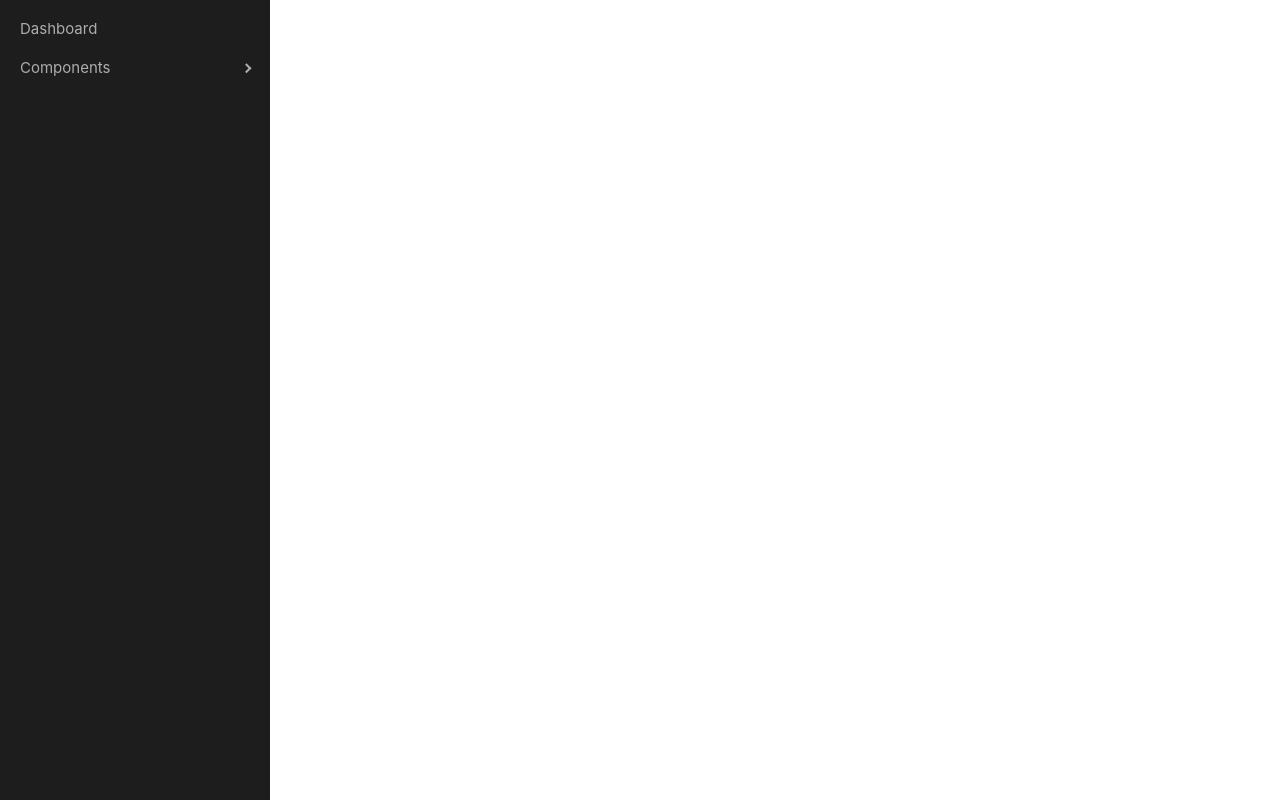
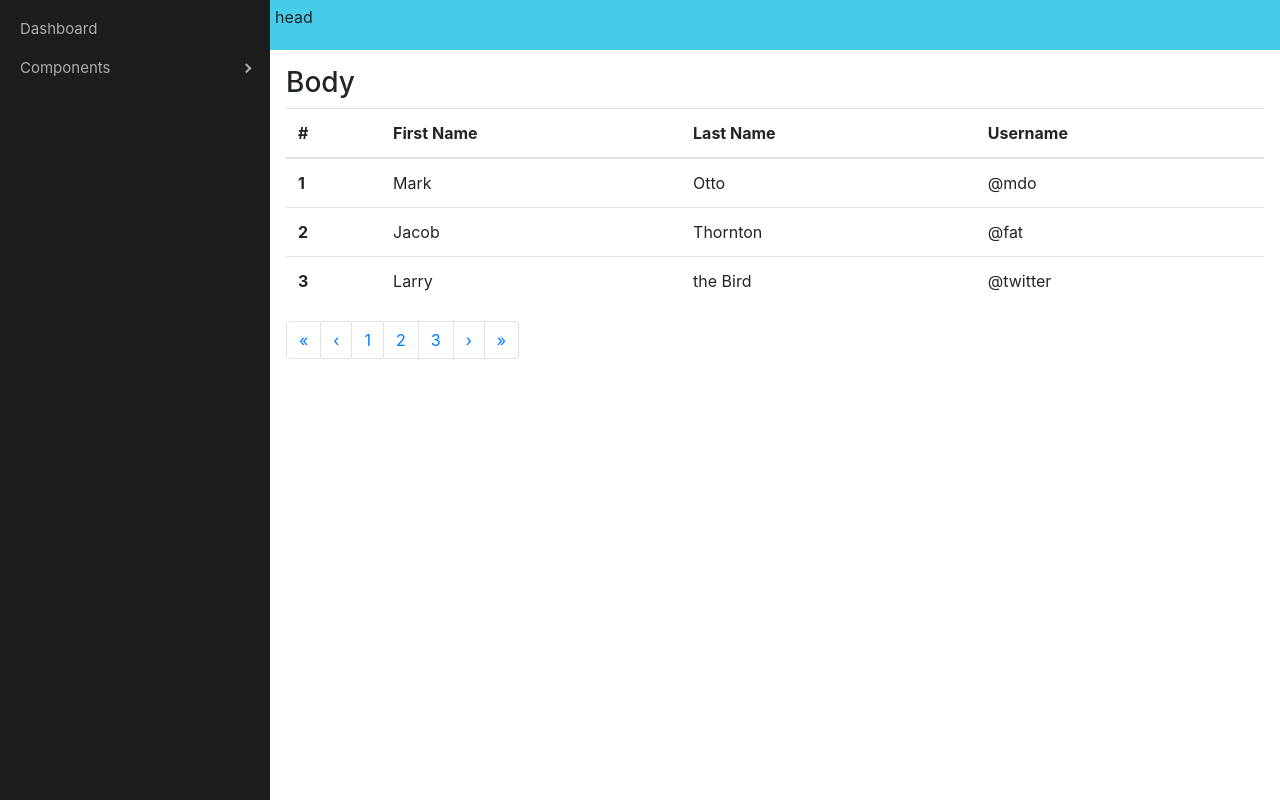
Before and after one commit to pounder-er/Pro-SE, a React (Create React App) app in the folder my-app/: page / in a window 1280 px wide. Built offline with nearby package versions, Linux system fonts and the light colour scheme.

Commit message:
+Header+table+Pagination

```diff
--- a/my-app/src/Login.css
+++ b/my-app/src/Login.css
@@ -1,24 +1,27 @@
-.Login{
+.Container{
     display: flex;
     height: 100vh;
     justify-content: center;
     align-items: center;
+    background-color: #1F1F1F;
+}
 
-}
-.Container{
+.Login{
     display: flex;
     flex-direction: column;
-    height: 50vh;
+    justify-content: center;
+    height: 100vh;
     width: 50vh;
+    background-color: #1F1F1F;
 }
 
-.image{
+
+.Image{
     display: flex;
-    flex-grow: 1;
     justify-content: center;
 }
 
-.imdog{
+.Logo{
     height: auto;
     width: 30vh;
 }
--- a/my-app/src/Login.js
+++ b/my-app/src/Login.js
@@ -18,13 +18,13 @@ class Login extends React.Component {
     }
     render() {
         return (
-            <div className="Login">
-                <body className="Container">
-                <div className="image">
-                <img className="imdog" src={logo} alt="Dogecoin"/>
+            <div className="Container">
+                <body className="Login">
+                <div className="Image">
+                <img className="Logo" src={logo} alt="Dogecoin"/>
                 </div>
 
-                    <InputGroup style={{marginTop:10}}>
+                    <InputGroup style={{marginTop:15}}>
                         <InputGroupAddon addonType="prepend">
 
                             <InputGroupText><BsFillPersonFill/></InputGroupText>
@@ -32,14 +32,14 @@ class Login extends React.Component {
                         <Input placeholder="username"  />
                     </InputGroup>
 
-                    <InputGroup style={{marginTop:10}}>
+                    <InputGroup style={{marginTop:12}}>
                         <InputGroupAddon addonType="prepend">
                             <InputGroupText><BsFillLockFill/></InputGroupText>
                         </InputGroupAddon>
                         <Input placeholder="Password" type="password"/>
                     </InputGroup>
 
-                    <Button style={{marginTop:10}} color="primary">Login</Button>
+                    <Button style={{marginTop:15}} color="primary">Login</Button>
                 </body>
             </div>
         );
--- a/my-app/src/Manager.css
+++ b/my-app/src/Manager.css
@@ -1,5 +1,30 @@
 .Container{
     display: flex;
-    width: auto;
+    justify-content: flex-start;
+    background-color:rgb(255, 255, 255) ;
+}
+.Content{
+    display: flex;
+    flex-direction: column;
+    flex-grow: 1;
+    /* background-color: rgb(142, 207, 57); */
     height: 100vh;
+
 }
+
+.Header{
+    background-color: #46CBE8;
+    height: 50px;
+    padding: 5px;
+}
+
+.Body{
+    padding: 2vh;
+    flex-grow: 1;
+    overflow-y: scroll;
+}
+
+.Sidebar{
+    height: 100%;
+    background-color:black;
+}
--- a/my-app/src/Manager.js
+++ b/my-app/src/Manager.js
@@ -3,10 +3,25 @@ import './Login.css';
 
 import './Manager.css';
 
-import { Button, InputGroup, InputGroupAddon, InputGroupText, Input } from 'reactstrap';
+import {
+    Button,
+    InputGroup,
+    InputGroupAddon,
+    InputGroupText,
+    Input,
+    Table,
+    Pagination,
+    PaginationItem,
+    PaginationLink
+} from 'reactstrap';
 import 'bootstrap/dist/css/bootstrap.min.css';
 
-import { ProSidebar, Menu, MenuItem, SubMenu } from 'react-pro-sidebar';
+import {
+    ProSidebar,
+    Menu,
+    MenuItem,
+    SubMenu
+} from 'react-pro-sidebar';
 import 'react-pro-sidebar/dist/css/styles.css';
 
 import { BsFillPersonFill, BsFillLockFill } from "react-icons/bs";
@@ -22,6 +37,7 @@ class Manager extends React.Component {
     render() {
         return (
             <div className="Container">
+                <div className="Sidebar">
                     <ProSidebar>
                         <Menu iconShape="square">
                             <MenuItem >Dashboard</MenuItem>
@@ -32,6 +48,68 @@ class Manager extends React.Component {
                         </Menu>
                     </ProSidebar>
                 </div>
+                <div className="Content">
+                    <header className="Header">
+                        <p>head</p>
+                    </header>
+                    <body className="Body">
+                        <h3>Body</h3>
+                        <Table hover>
+                            <thead>
+                                <tr>
+                                    <th>#</th>
+                                    <th>First Name</th>
+                                    <th>Last Name</th>
+                                    <th>Username</th>
+                                </tr>
+                            </thead>
+                            <tbody>
+                                <tr>
+                                    <th scope="row">1</th>
+                                    <td>Mark</td>
+                                    <td>Otto</td>
+                                    <td>@mdo</td>
+                                </tr>
+                                <tr>
+                                    <th scope="row">2</th>
+                                    <td>Jacob</td>
+                                    <td>Thornton</td>
+                                    <td>@fat</td>
+                                </tr>
+                                <tr>
+                                    <th scope="row">3</th>
+                                    <td>Larry</td>
+                                    <td>the Bird</td>
+                                    <td>@twitter</td>
+                                </tr>
+                            </tbody>
+                        </Table>
+                        <Pagination aria-label="Page navigation example">
+                            <PaginationItem>
+                                <PaginationLink first href="#" />
+                            </PaginationItem>
+                            <PaginationItem>
+                                <PaginationLink previous href="#" />
+                            </PaginationItem>
+                            <PaginationItem>
+                                <PaginationLink href="#">1</PaginationLink>
+                            </PaginationItem>
+                            <PaginationItem>
+                                <PaginationLink href="#">2</PaginationLink>
+                            </PaginationItem>
+                            <PaginationItem>
+                                <PaginationLink href="#">3</PaginationLink>
+                            </PaginationItem>
+                            <PaginationItem>
+                                <PaginationLink next href="#" />
+                            </PaginationItem>
+                            <PaginationItem>
+                                <PaginationLink last href="#" />
+                            </PaginationItem>
+                        </Pagination>
+                    </body>
+                </div>
+            </div>
         );
     }
 }
```
Lines whose indentation alone changed are shown as unchanged.
